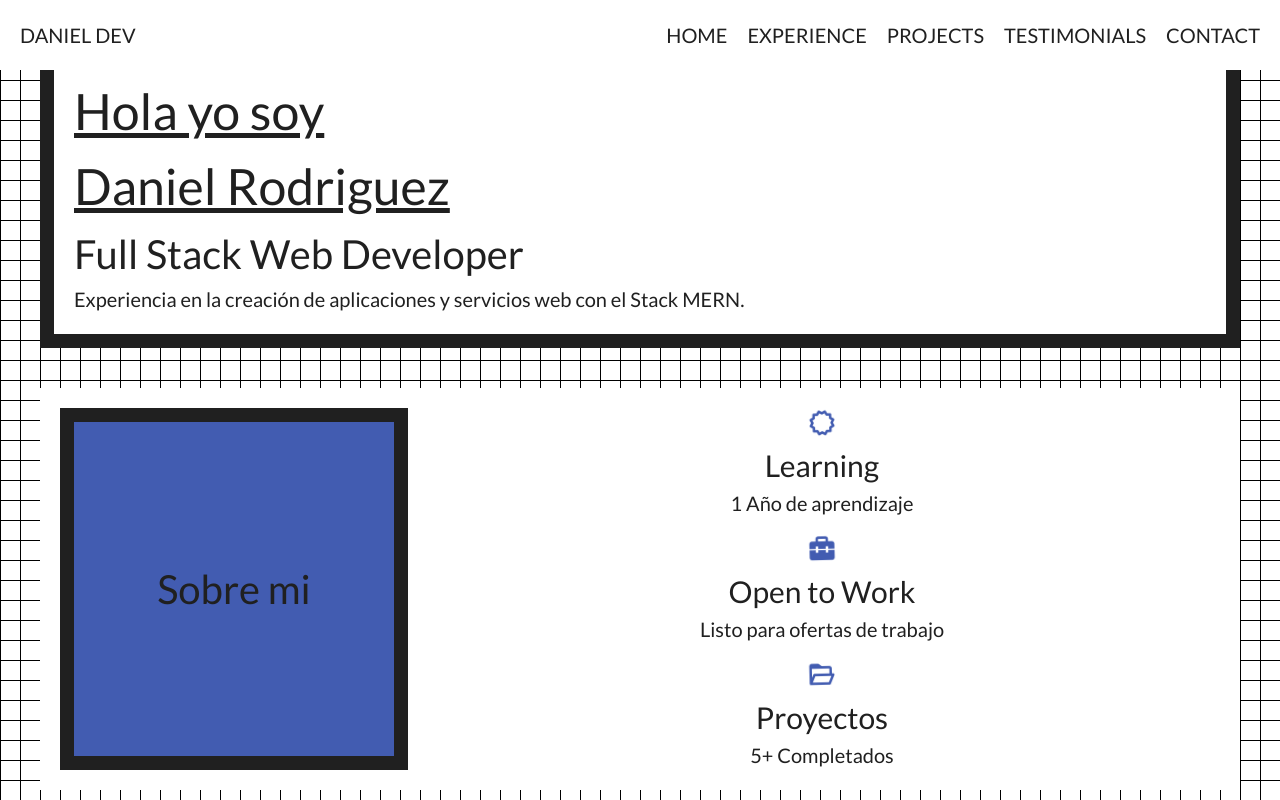
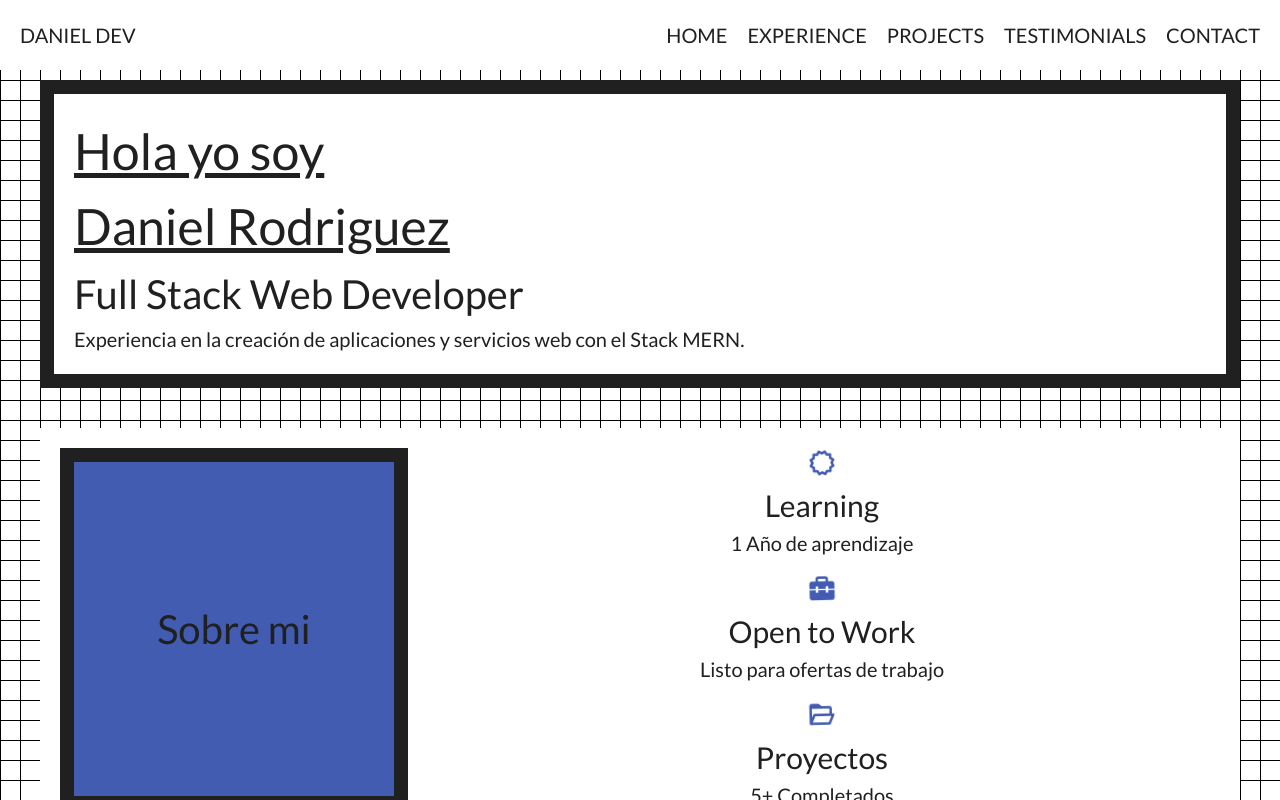
Before and after one commit to DanielR06/Portfolio_ReactTS_DanielDev, a React (Vite) app: page / in a window 1280 px wide. Shown: the top 800 px of the page. Built offline with nearby package versions, Linux system fonts and the light colour scheme.

Commit message:
navbar fix

```diff
--- a/src/components/Home/Home.css
+++ b/src/components/Home/Home.css
@@ -1,5 +1,5 @@
 #home{
-    margin: 2em;
+    margin: 4em 2em 2em;
     border: 0.7em solid var(--theme-ligth-dt);
     background-color: var(--theme-ligth-bg);
 }
```
